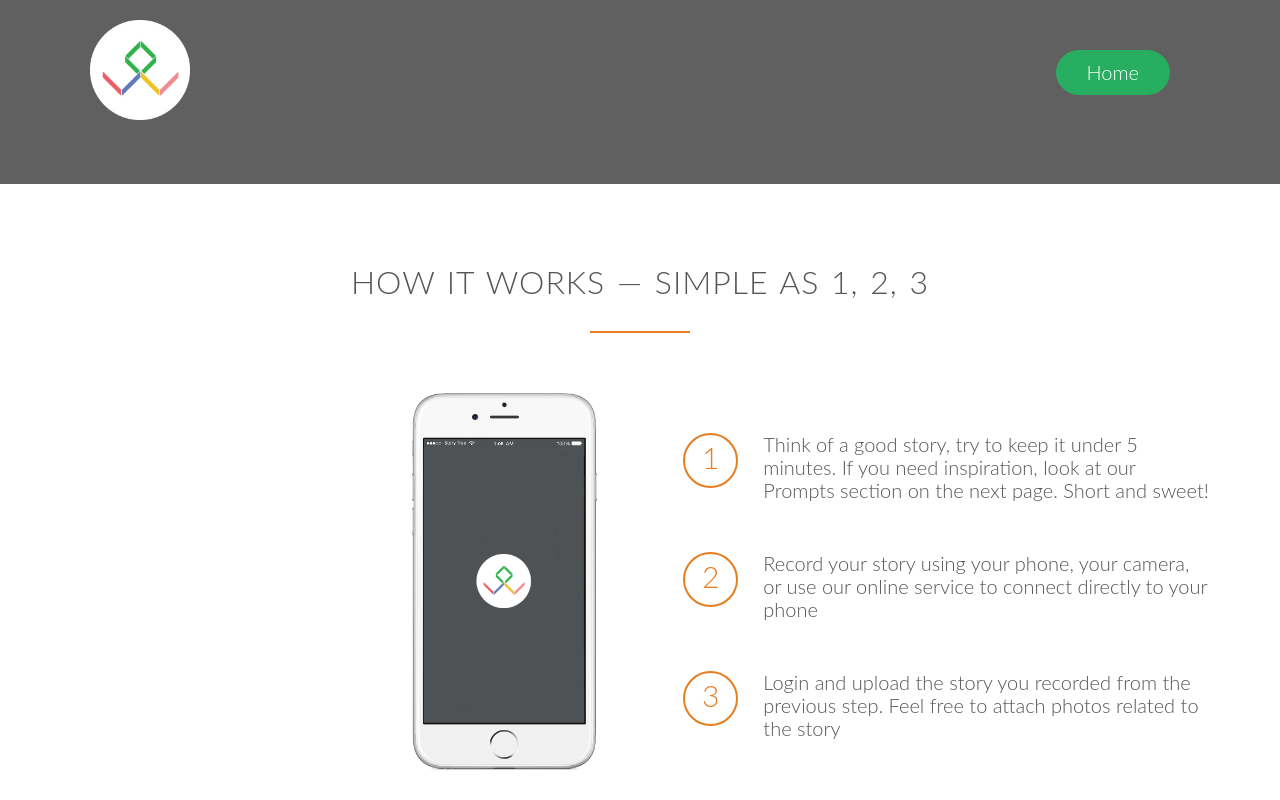
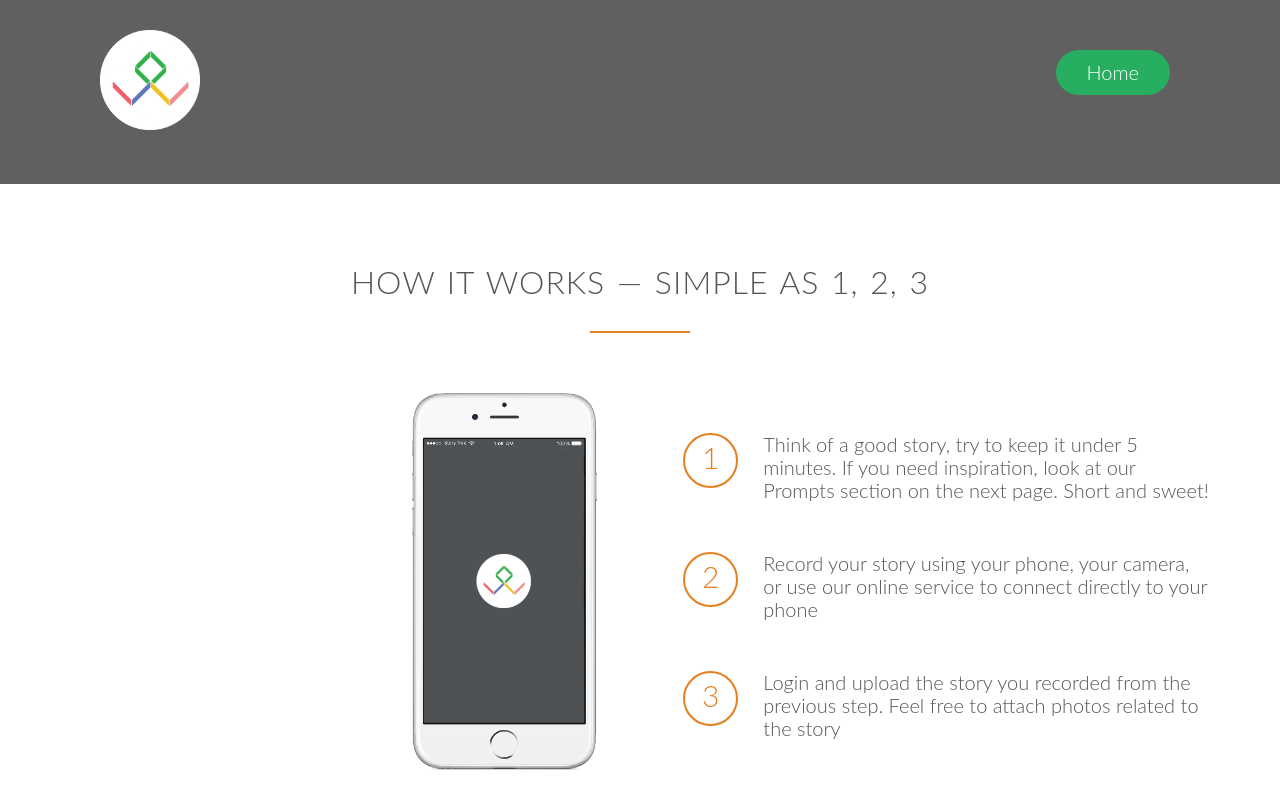
Before and after one commit to pkpkvac/simple-login, a Next.js app in the folder next-app/: page /login in a window 1280 px wide. Shown: the top 800 px of the page. Built offline with nearby package versions, Linux system fonts and the light colour scheme.

Commit message:
resp complete3

```diff
--- a/next-app/styles.css
+++ b/next-app/styles.css
@@ -337,8 +337,8 @@ header {
 }
 
 .logo-lite {
-  margin-left: 20px;
-  margin-top: 20px;
+  margin-left: 1.5rem;
+  margin-top: 1.5rem;
   height: 100px;
   width: auto;
   max-width: 150px;
@@ -1110,7 +1110,16 @@ GRID
   }
 }
 
-@media only screen and (max-width: 480px) {
+@media only screen and (min-width: 768px) {
+  .span-2-of-2 {
+    width: 49.2%;
+  }
+  .span-1-of-2 {
+    width: 49.2%;
+  }
+}
+
+@media only screen and (max-width: 768px) {
   .span-2-of-2 {
     width: 100%;
   }
```
